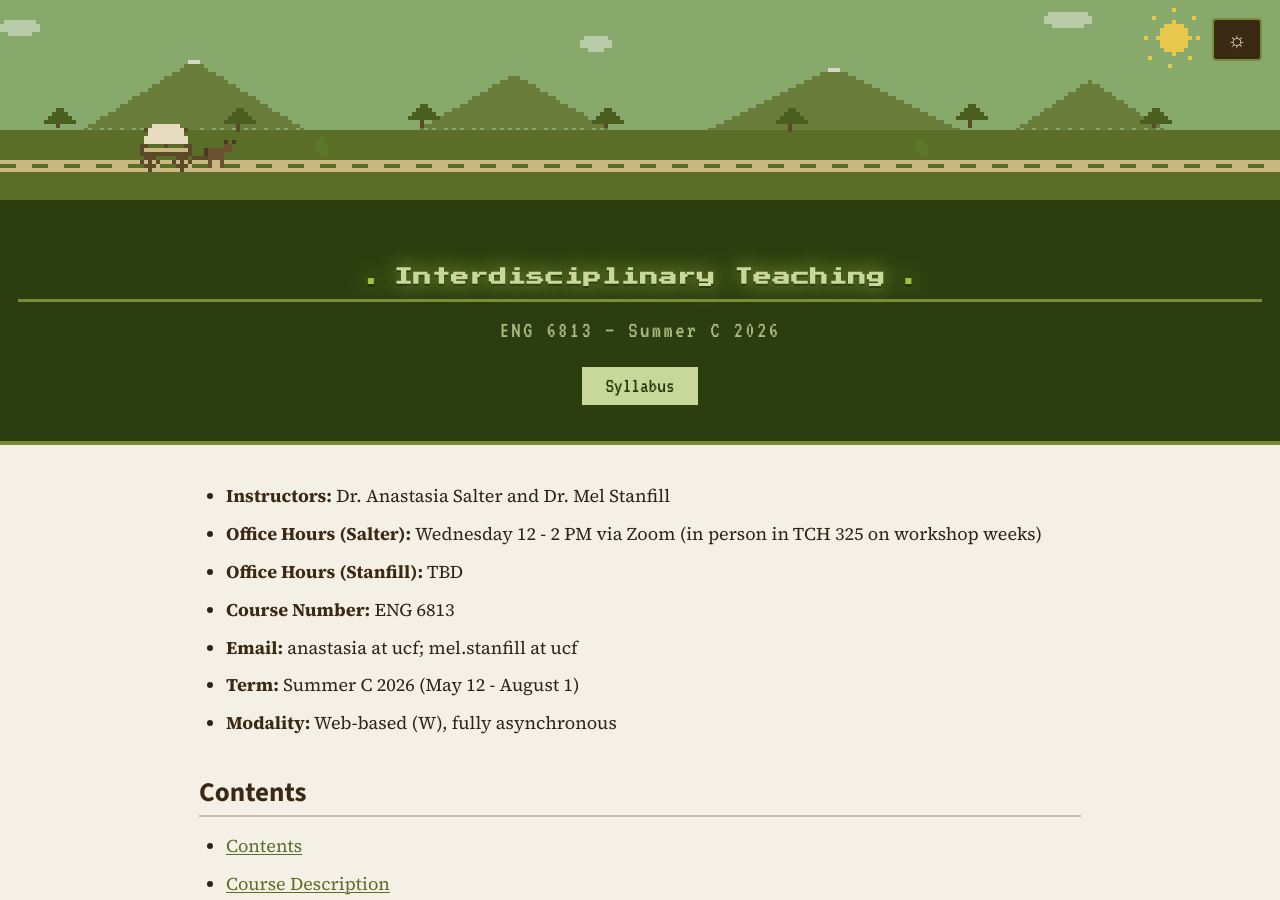
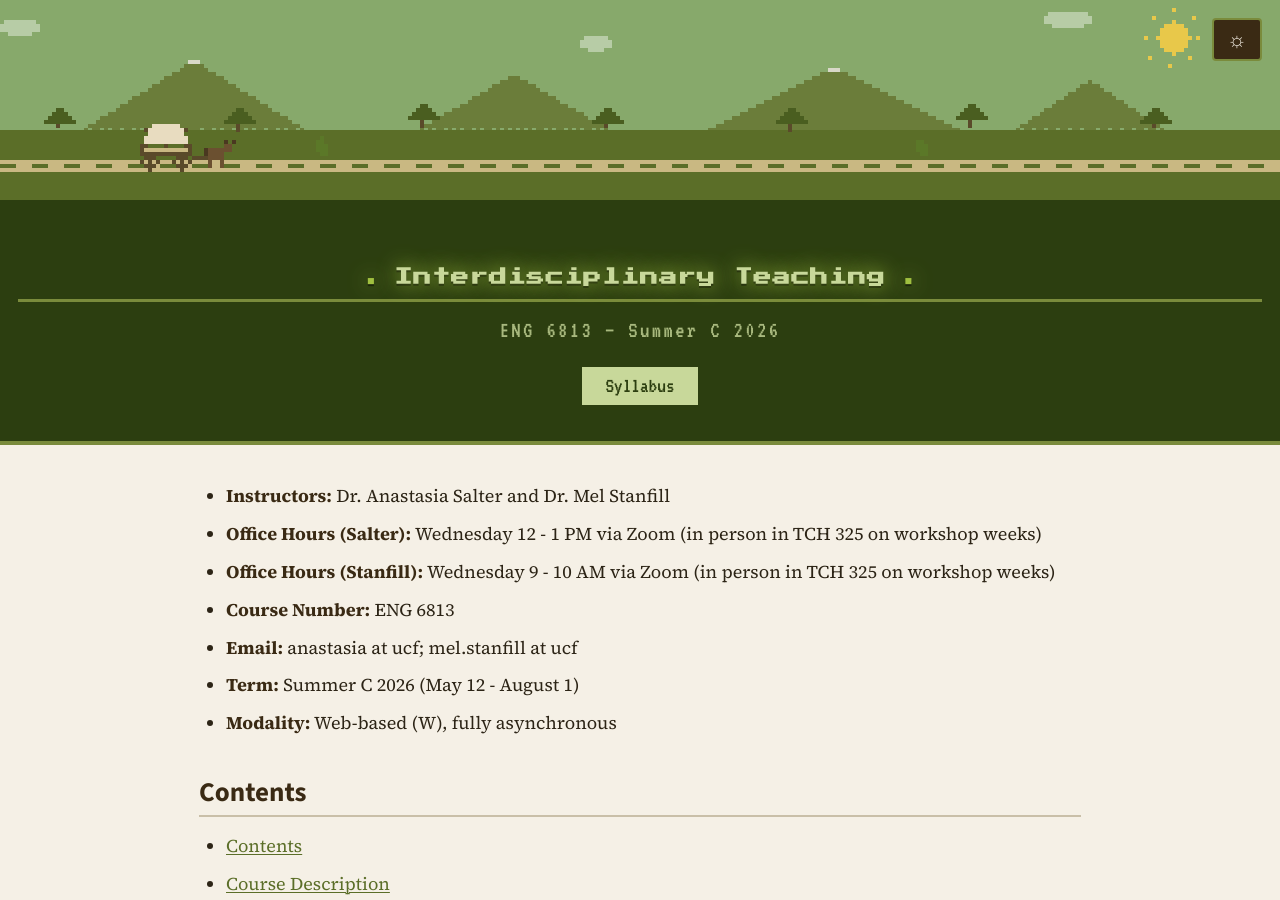
Before and after one commit to AMSUCF/InterdisciplinaryTeaching, a Jekyll site: the page built from index.md, in a window 1280 px wide and 900 px high. Built offline with Jekyll 4.4.1, drawn with Linux system fonts in a browser that asks for light colours.

Commit message:
updated office hours

```diff
--- a/index.md
+++ b/index.md
@@ -4,8 +4,8 @@ title: Interdisciplinary Teaching
 ---
 
 -   **Instructors:** Dr. Anastasia Salter and Dr. Mel Stanfill
--   **Office Hours (Salter):** Wednesday 12 - 2 PM via Zoom (in person in TCH 325 on workshop weeks)
--   **Office Hours (Stanfill):** TBD
+-   **Office Hours (Salter):** Wednesday 12 - 1 PM via Zoom (in person in TCH 325 on workshop weeks)
+-   **Office Hours (Stanfill):** Wednesday 9 - 10 AM via Zoom (in person in TCH 325 on workshop weeks)
 -   **Course Number:** ENG 6813
 -   **Email:** anastasia at ucf; mel.stanfill at ucf
 -   **Term:** Summer C 2026 (May 12 - August 1)
```
